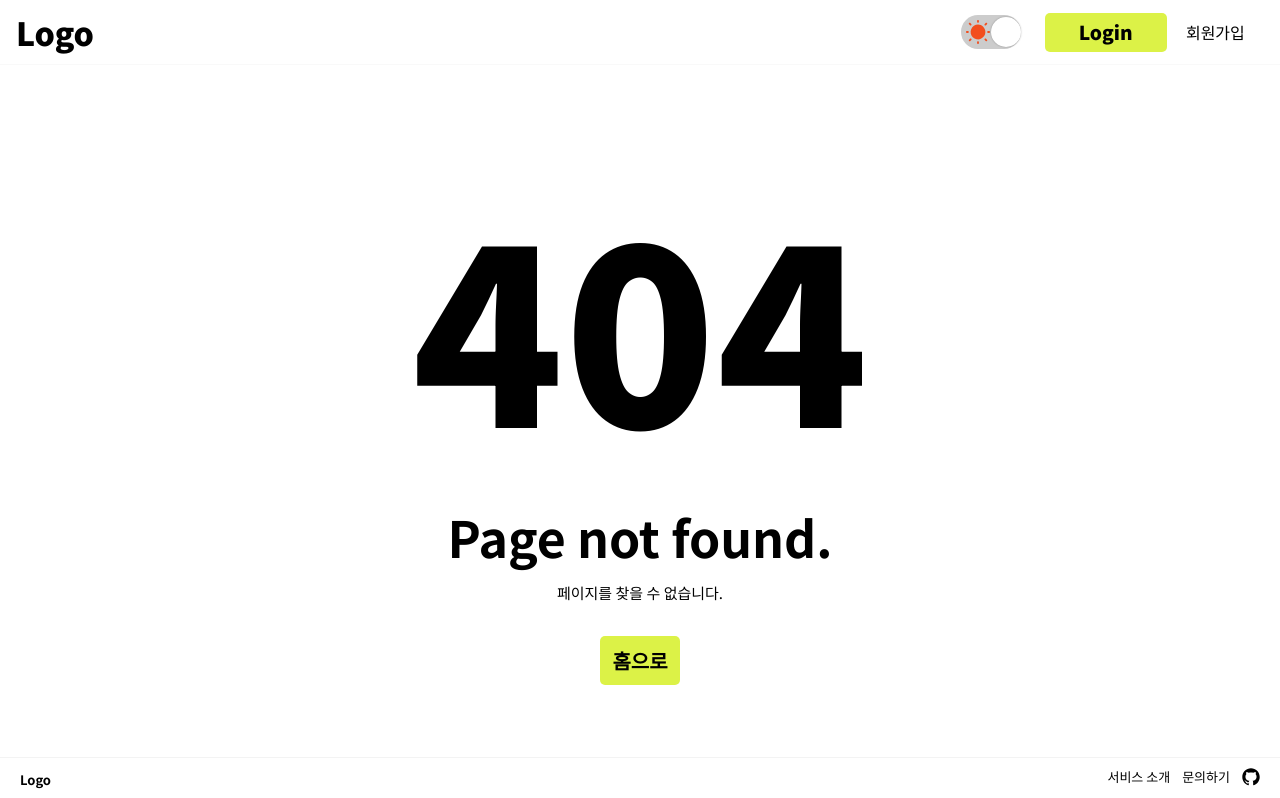
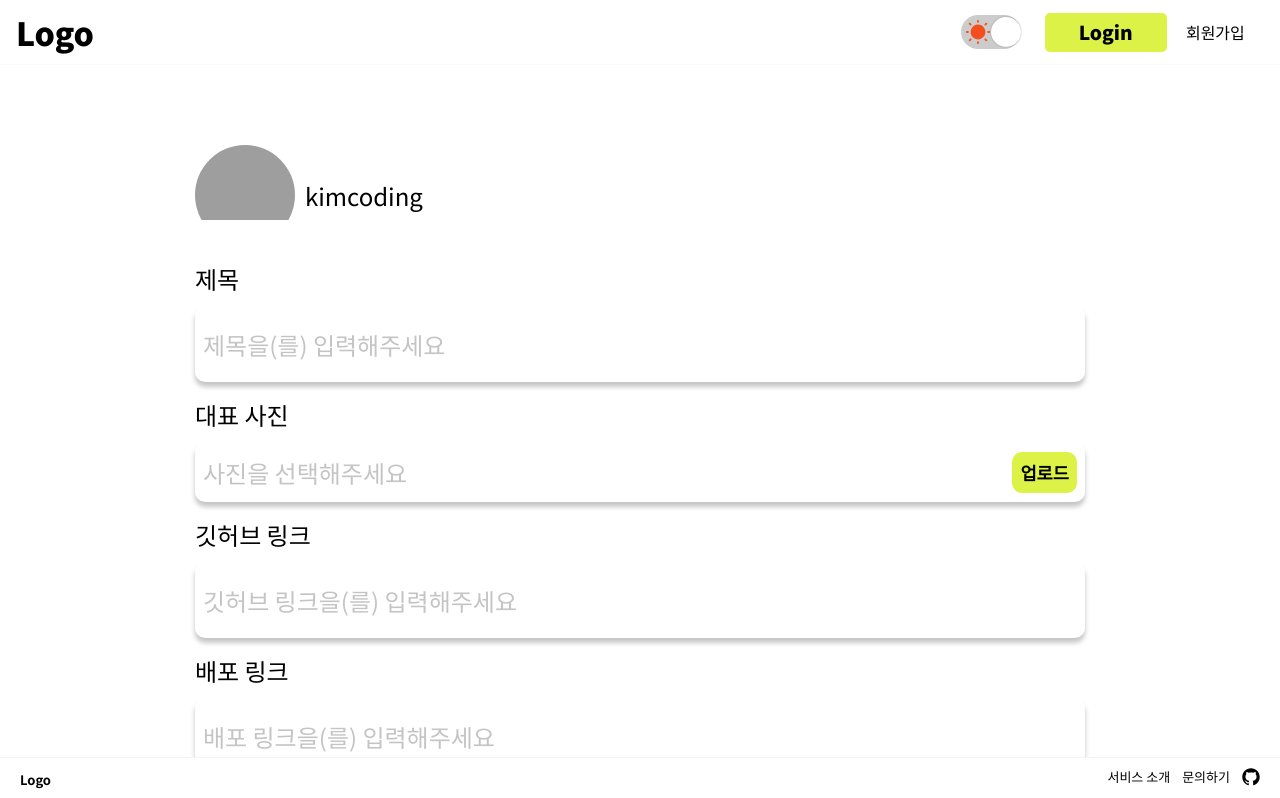
Before and after one commit to codestates-seb/seb43_main_001, a React (Create React App) app in the folder client/: page /Portfolio in a window 1280 px wide. Before the commit this address had no page. Shown: the top 798 px of the page. Built offline with nearby package versions, Linux system fonts and the light colour scheme; grey boxes are pictures that could not be loaded.

Commit message:
feat: Portfolio 페이지 레이아웃 구현 및 router 연결

```diff
--- /dev/null
+++ b/client/src/components/Portfolio/NewPortfolioContainer.style.tsx
@@ -0,0 +1,54 @@
+import styled from 'styled-components';
+import { COLOR, MAX_SIZE } from '../../constants';
+import { YellowBtn } from '../common/button.style';
+const { mainColor, subFontColor } = COLOR;
+
+const { content } = MAX_SIZE;
+export const NewPortfolioLayout = styled.div`
+  margin: 5rem 0;
+
+  @media ${(props) => props.theme.breakpoints.TABLETMIN} {
+    padding: 0 50px;
+  }
+
+  @media ${(props) => props.theme.breakpoints.DESKTOPMIN} {
+    max-width: ${content};
+    padding: 0 85px;
+  }
+`;
+
+export const ButtonContainer = styled.div`
+  display: flex;
+  width: 100%;
+  justify-content: end;
+  gap: 0.5rem;
+`;
+
+export const SubmitBtn = styled.button`
+  display: flex;
+  justify-content: center;
+  align-items: center;
+  font-size: 0.8rem;
+  background-color: ${mainColor};
+  border-radius: 10px;
+  font-weight: bold;
+
+  height: 30px;
+
+  @media ${(props) => props.theme.breakpoints.TABLETMIN} {
+    font-size: 1.1rem;
+
+    height: 40px;
+  }
+
+  @media ${(props) => props.theme.breakpoints.DESKTOPMIN} {
+    max-width: ${content};
+
+    font-size: 1.5rem;
+  }
+`;
+
+export const PrevBtn = styled(SubmitBtn)`
+  background-color: ${subFontColor};
+  color: white;
+`;
--- /dev/null
+++ b/client/src/components/Portfolio/NewPortfolioContainer.tsx
@@ -0,0 +1,31 @@
+import React from 'react';
+
+import * as S from './NewPortfolioContainer.style';
+import TextBox from './TextBox';
+import ImgBox from './ImgBox';
+import TagBox from './TagBox';
+import TextareaBox from './TextareaBox';
+import DetailBox from './DetailBox';
+import UserBasicInfo from '../User/UserBasicInfo';
+import UserBox from './UserBox';
+
+function NewPortfolioContainer() {
+  return (
+    <S.NewPortfolioLayout>
+      <UserBox />
+      <TextBox text={'제목'} />
+      <ImgBox text={'대표 사진'} />
+      <TextBox text={'깃허브 링크'} />
+      <TextBox text={'배포 링크'} />
+      <TagBox text={'기술스택(업무 툴/스킬)'} />
+      <TextareaBox text={'프로젝트 소개글'} />
+      <DetailBox text={'프로젝트 설명'} />
+      <S.ButtonContainer>
+        <S.PrevBtn>이전 페이지</S.PrevBtn>
+        <S.SubmitBtn>작성 하기</S.SubmitBtn>
+      </S.ButtonContainer>
+    </S.NewPortfolioLayout>
+  );
+}
+
+export default NewPortfolioContainer;
--- /dev/null
+++ b/client/src/pages/Portfolio.style.tsx
@@ -0,0 +1,48 @@
+import styled from 'styled-components';
+import { COLOR } from '../constants';
+// constants
+import { MAX_SIZE } from '../constants/index';
+
+const { content } = MAX_SIZE;
+const { subFontColor } = COLOR;
+export const PortfolioContainer = styled.div`
+  /* border: 1px solid black; */
+  width: 100%;
+  padding: 0 15px;
+  display: flex;
+  flex-direction: column;
+  justify-content: center;
+  align-items: center;
+  font-size: 0.8rem;
+
+  input,
+  textarea {
+    font-size: 0.8rem;
+    color: ${(props) => (props.theme.value === 'light' ? 'black' : 'white')};
+  }
+
+  input::placeholder {
+    color: ${subFontColor};
+  }
+  textarea::placeholder {
+    color: ${subFontColor};
+  }
+  @media ${(props) => props.theme.breakpoints.TABLETMIN} {
+    padding: 0 40px;
+    font-size: 1.1rem;
+    input,
+    textarea {
+      font-size: 1.1rem;
+    }
+  }
+
+  @media ${(props) => props.theme.breakpoints.DESKTOPMIN} {
+    max-width: ${content};
+    margin: 0 auto;
+    font-size: 1.5rem;
+    input,
+    textarea {
+      font-size: 1.5rem;
+    }
+  }
+`;
--- /dev/null
+++ b/client/src/pages/Portfolio.tsx
@@ -0,0 +1,13 @@
+import React, { useState } from 'react';
+import NewPortfolioContainer from '../components/Portfolio/NewPortfolioContainer';
+import * as S from './Portfolio.style';
+
+function Portfolio() {
+  return (
+    <S.PortfolioContainer>
+      <NewPortfolioContainer />
+    </S.PortfolioContainer>
+  );
+}
+
+export default Portfolio;
--- a/client/src/router.tsx
+++ b/client/src/router.tsx
@@ -9,6 +9,7 @@ import Detail from './pages/Detail';
 import Login from './pages/Login';
 import User from './pages/User';
 import NotFound from './pages/NotFound';
+import Portfolio from './pages/Portfolio';
 
 // layout
 import GeneralLayout from './layout/GeneraLayout';
@@ -57,6 +58,13 @@ const routerData: RouterElement[] = [
     element: <NotFound />,
     withAuth: false,
   },
+  {
+    id: 5,
+    path: '/Portfolio',
+    label: 'Portfolio',
+    element: <Portfolio />,
+    withAuth: true,
+  },
 ];
 
 export const routers: RemixRouter = createBrowserRouter(
```
